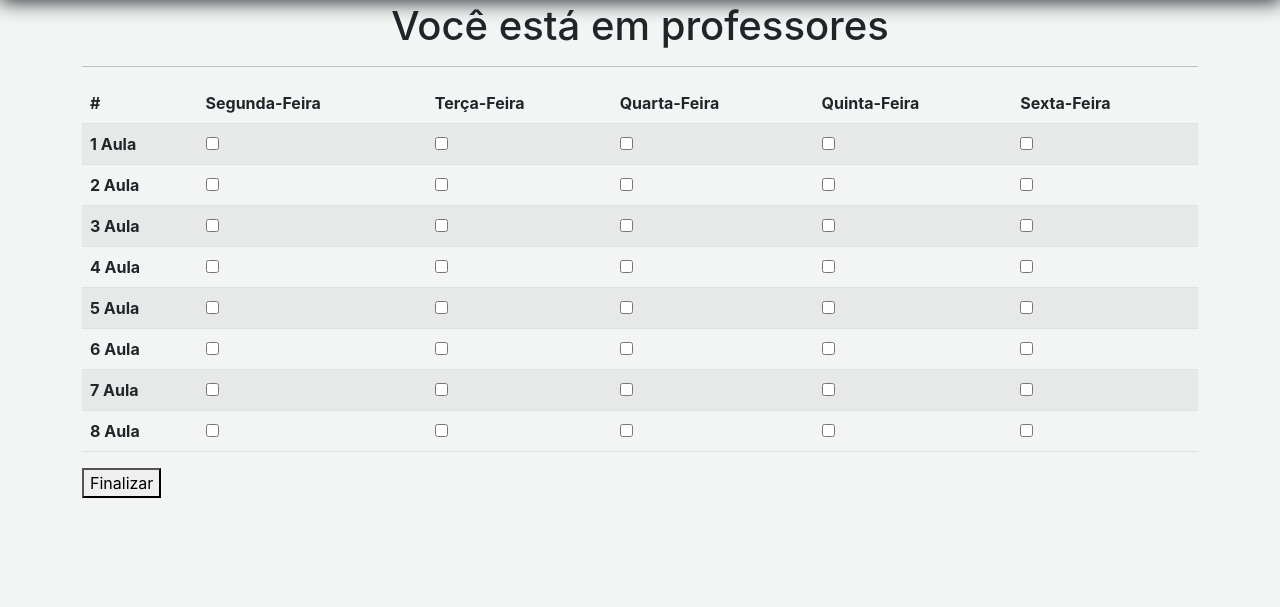
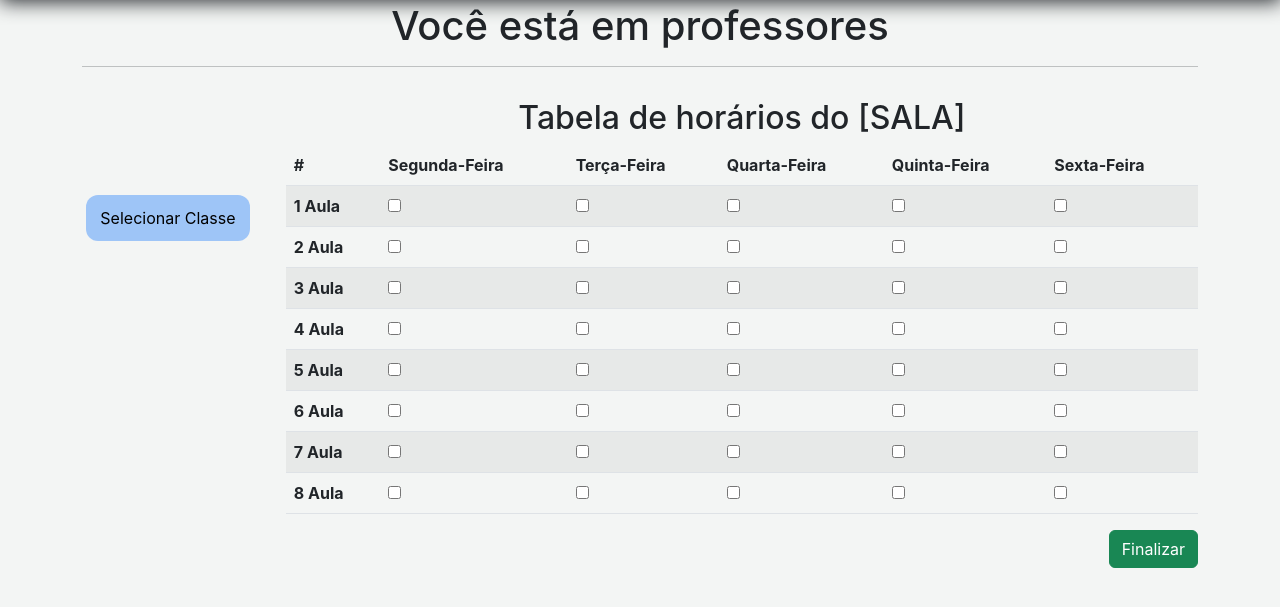
Before and after one commit to JoaoLucasMoraisOrtiz/horariosEtec, a PHP site: page /pages/horarios.html in a window 1280 px wide. Shown: the part 62-669 px from the top of the page. Run offline with PHP 8.4, Linux system fonts and the light colour scheme.

Commit message:
alteracoes em horarios

```diff
--- a/src/css/horarios.css
+++ b/src/css/horarios.css
@@ -1,3 +1,55 @@
 .dark *{
     color: white;
 }
+
+.linha
+{
+    display: flex;
+    position: relative;
+}
+
+.table{
+    padding-top: 2vh;
+    width: 80%;
+    padding-left: 2vh;
+}
+
+.btn-cadastrar
+{
+    float: right;
+}
+
+.btns
+{
+    width: 20%;
+    padding-top: 10%;
+    padding-right: 2vh;
+}
+
+.btn-select
+{
+    background-color: rgba(136, 185, 249, 0.79);
+    border: none;
+    border-radius: 1.5vh;
+    width: 95%;
+    height: 12%;
+    color: black;
+    display: block;
+    margin-left: auto;
+    margin-right: auto;
+}
+
+
+.btn-select:hover
+{
+    font-weight: bold;
+}
+
+.btn-cadastrar:hover
+{
+    font-weight: bold;
+}
+
+.dark .color{
+    color: black;
+}
--- a/src/pages/horarios.html
+++ b/src/pages/horarios.html
@@ -9,6 +9,8 @@
   <link rel="stylesheet" href="../css/horarios.css" />
   <link rel="stylesheet" href="../css/style.css" />
   <link rel="stylesheet" href="https://cdn.jsdelivr.net/npm/bootstrap-icons@1.8.3/font/bootstrap-icons.css" />
+  <script src="https://code.jquery.com/jquery-3.3.1.slim.min.js" integrity="sha384-q8i/X+965DzO0rT7abK41JStQIAqVgRVzpbzo5smXKp4YfRvH+8abtTE1Pi6jizo" crossorigin="anonymous"></script>
+  <script src="https://stackpath.bootstrapcdn.com/bootstrap/4.1.3/js/bootstrap.min.js" integrity="sha384-ChfqqxuZUCnJSK3+MXmPNIyE6ZbWh2IMqE241rYiqJxyMiZ6OW/JmZQ5stwEULTy" crossorigin="anonymous"></script>
   <script src="../js/darkmode.js" defer></script>
   <script src="../js/horarios.js" defer></script>
 </head>
@@ -30,10 +32,40 @@
     <div class="container">
         <h1 class="title">Você está em professores</h1>
         <hr>
+        <div class="linha">
           <div class="btns">
+
+            <button type="button" class="btn-select" data-toggle="modal" data-target="#modalExemplo">
+              Selecionar Classe
+            </button>
+
+            <!-- Modal -->
+            <div class="modal fade" id="modalExemplo" tabindex="-1" role="dialog" aria-labelledby="exampleModalLabel" aria-hidden="true">
+              <div class="modal-dialog" role="document">
+                <div class="modal-content">
+                  <div class="modal-header">
+                    <h5 class="modal-title window" id="exampleModalLabel">Selecionando Classe</h5>
+                    </button>
+                  </div>
+                  <div class="modal-body window">
+                    Escolha qual classe você deseja ver ou mexer na tabela de horários. <br><br>
+                    <select name="classe" id="classe" class="form-select window">
+                      <option class="color" value="">Escolha a classe</option>
+                      <option class="color" value="emia">3EMIA</option>
+                      <option class="color" value="emia">3EMEC</option>
+                    </select>
+                  </div>
+                  <div class="modal-footer">
+                    <button type="button" class="btn btn-danger" data-dismiss="modal">Fechar</button>
+                    <button type="button" class="btn btn-success">Confirmar</button>
+                  </div>
+                </div>
+              </div>
+            </div>
 
           </div>
           <div class="table">
+            <h2 class="text-center">Tabela de horários do [SALA]</h2>
             <table class="table table-striped">
               <thead>
                 <tr>
@@ -112,7 +144,8 @@
                 </tr>
               </tbody>
             </table>
-          <button type="button" class="btn-cadastrar" data-toggle="modal" data-target="#newClassModal">
+            <button type="button" class="btn-cadastrar btn btn-success" data-toggle="modal" data-target="#newClassModal">
               Finalizar
             </button>
       </div>
+    </div>
```
Lines whose indentation alone changed are shown as unchanged.
